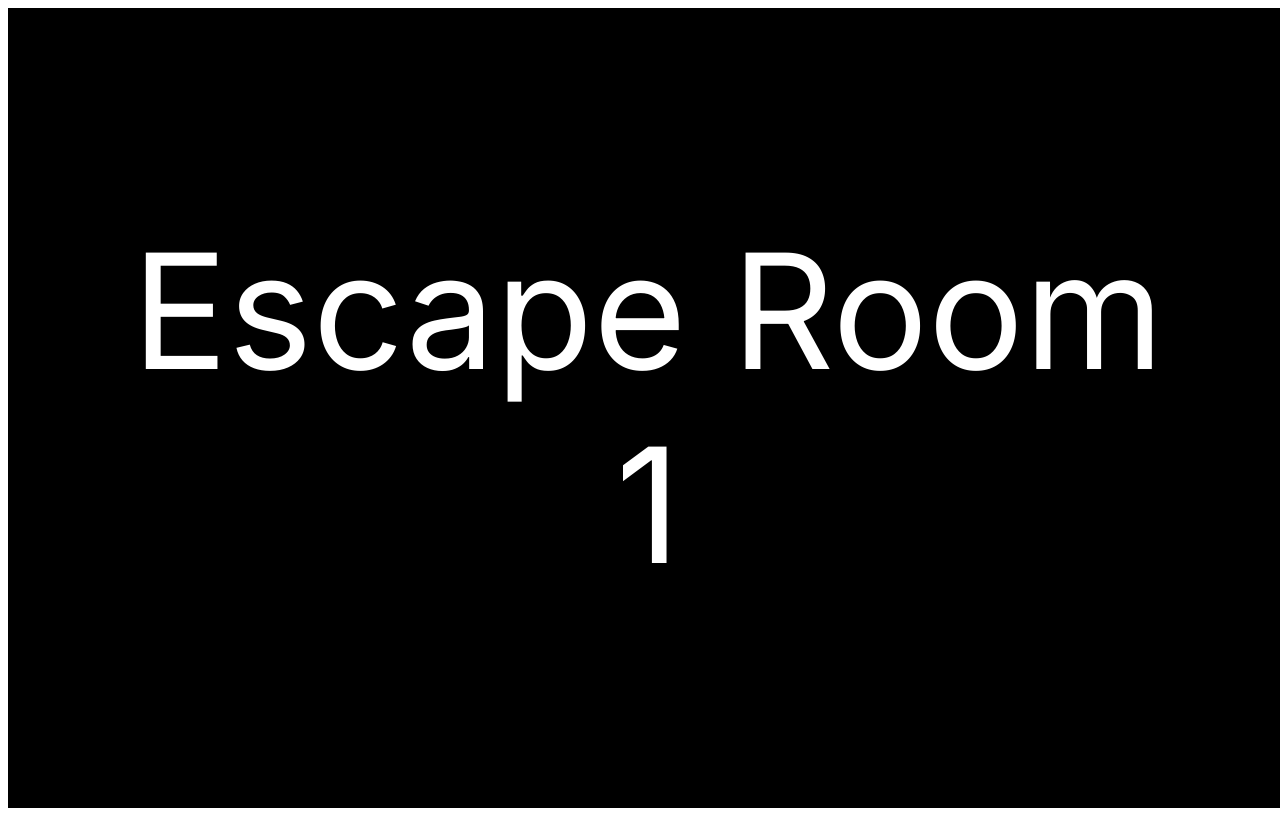
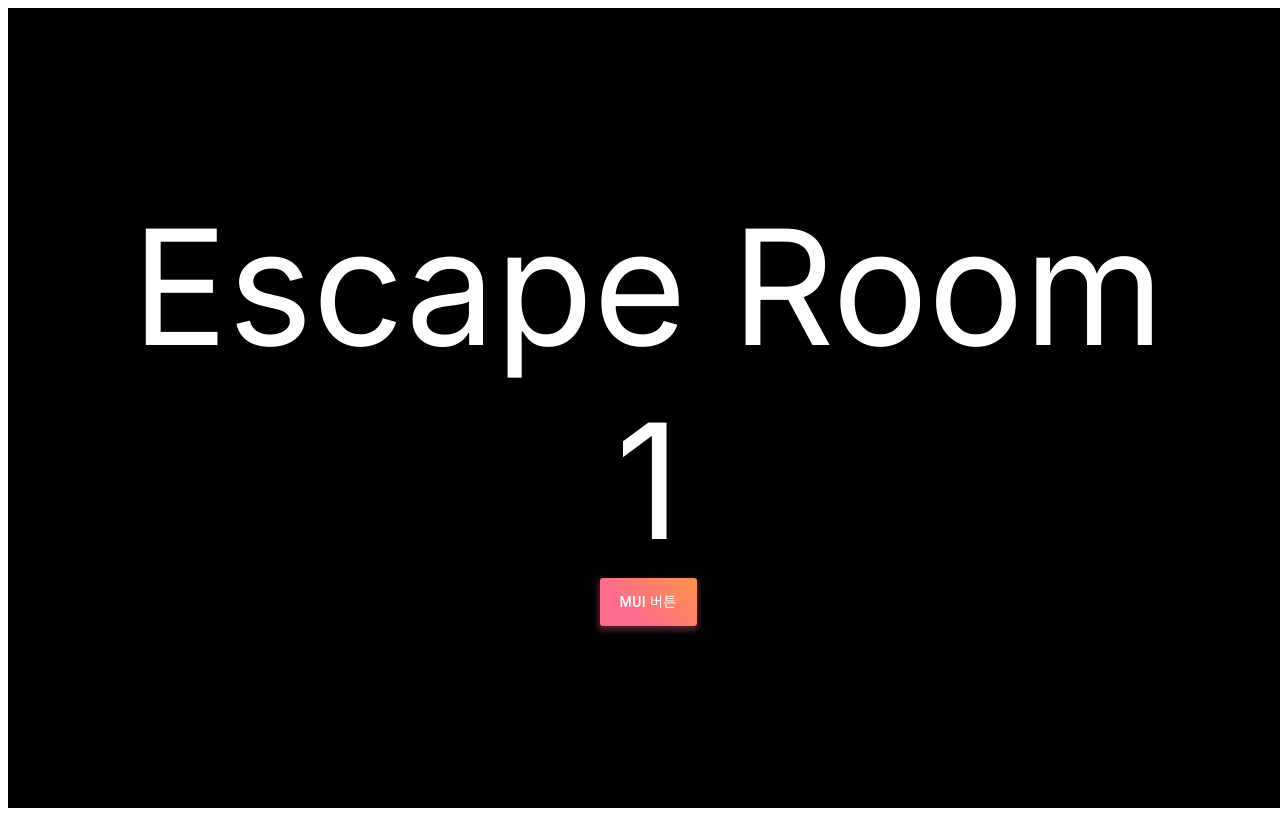
Before and after one commit to Nexters/NextRoom-fe, a Next.js app: page / in a window 1280 px wide. Built offline with nearby package versions, Linux system fonts and the light colour scheme.

Commit message:
chore : mui 설치

```diff
--- a/app/page.tsx
+++ b/app/page.tsx
@@ -3,6 +3,8 @@
 import styled from "styled-components";
 
 import { useHintState } from "./components/atoms/hints.atom";
+import Button from '@mui/material/Button';
+import { StyledEngineProvider } from '@mui/styled-engine';
 
 export default function Home() {
   const [hintState, setHintState] = useHintState();
@@ -21,6 +23,17 @@ export default function Home() {
     align-items: center;
   `;
 
+  const MyButton = styled(Button)`
+    background: linear-gradient(45deg, #fe6b8b 30%, #ff8e53 90%);
+    border: 0;
+    border-radius: 3px;
+    box-shadow: 0 3px 5px 2px rgba(255, 105, 135, 0.3);
+    color: white;
+    height: 48px;
+    padding: 0 20px;
+  `;
+
+
   return (
     <div>
       <Wrapper>
@@ -28,6 +41,11 @@ export default function Home() {
         <div className="hint" onClick={addUsedHintState}>
           {hintState}
         </div>
+
+          <StyledEngineProvider injectFirst>
+            <MyButton>MUI 버튼</MyButton>
+          </StyledEngineProvider>
+
       </Wrapper>
     </div>
   );
--- a/package.json
+++ b/package.json
@@ -12,6 +12,11 @@
     "build-storybook": "storybook build"
   },
   "dependencies": {
+    "@emotion/react": "^11.11.1",
+    "@emotion/styled": "^11.11.0",
+    "@material-ui/core": "^4.12.4",
+    "@mui/material": "^5.13.7",
+    "@mui/styled-engine-sc": "^5.12.0",
     "@types/node": "20.3.3",
     "@types/react": "18.2.14",
     "@types/react-dom": "18.2.6",
```
Also changed, not shown: 1 other file (tests, documents, lock files or other folders).
